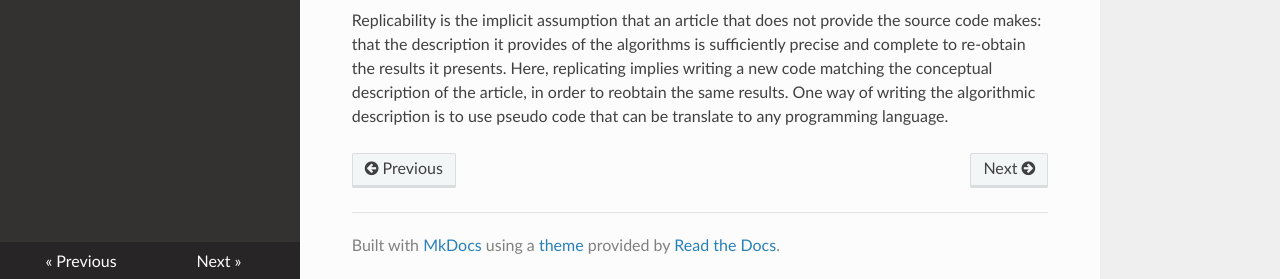
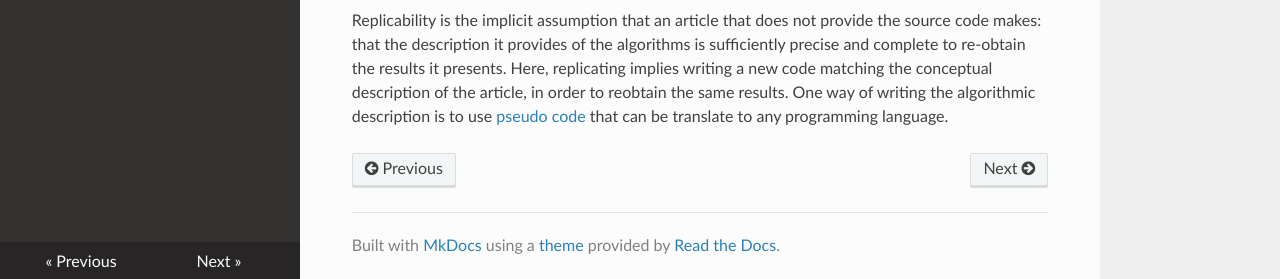
Before and after one commit to InesWuerth/FAIR-data-and-Open-Science-principles, an MkDocs documentation site: the page built from docs/4_R5.md, in a window 1280 px wide and 900 px high, scrolled down 1254 px. Shown: the part 618-897 px from the top of the window. Built offline with MkDocs 1.6.1, drawn with Linux system fonts in a browser that asks for light colours; nearby versions of some CDN libraries; some of the changed lines change nothing that is shown.

Commit message:
some links

```diff
--- a/docs/4_R5.md
+++ b/docs/4_R5.md
@@ -41,4 +41,4 @@ Every year, countless hours and significant resources are lost because of poorly
 # R<sup>5</sup>: Replicable
 > A clear an unambiguous algorithmic description of the code should available as a reference allowing the code replication in other programming languages than one chosen for an initial algorithm implementation
 
-Replicability is the implicit assumption that an article that does not provide the source code makes: that the description it provides of the algorithms is sufficiently precise and complete to re-obtain the results it presents. Here, replicating implies writing a new code matching the conceptual description of the article, in order to reobtain the same results. One way of writing the algorithmic description is to use pseudo code that can be translate to any programming language.
+Replicability is the implicit assumption that an article that does not provide the source code makes: that the description it provides of the algorithms is sufficiently precise and complete to re-obtain the results it presents. Here, replicating implies writing a new code matching the conceptual description of the article, in order to reobtain the same results. One way of writing the algorithmic description is to use [pseudo code](https://www.wikihow.com/Write-Pseudocode) that can be translate to any programming language.
```
